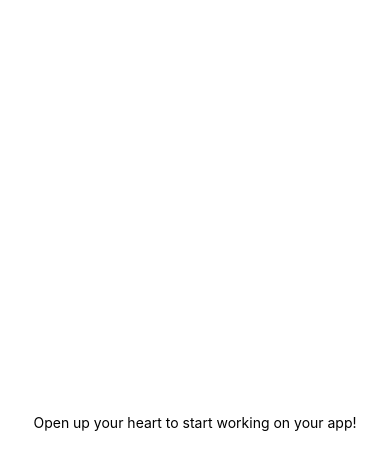
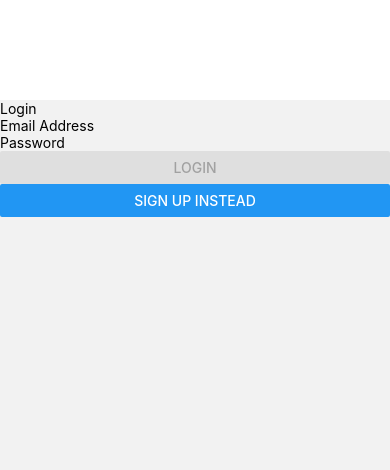
Before and after one commit to Nikodermus/Flashcards, a React Native app: screen / in a window 390 px wide. Shown: the top 470 px of the page. Built offline with nearby package versions, Linux system fonts and the light colour scheme.

Commit message:
Login & Sign up

```diff
--- a/App.js
+++ b/App.js
@@ -1,20 +1,10 @@
-import { StatusBar } from 'expo-status-bar';
-import { StyleSheet, Text, View } from 'react-native';
-
-const styles = StyleSheet.create({
-  container: {
-    flex: 1,
-    backgroundColor: '#fff',
-    alignItems: 'center',
-    justifyContent: 'center',
-  },
-});
+import { AuthContextWrapper } from './src/Wrappers/AuthContext';
+import Navigation from './src/Wrappers/Navigation';
 
 export default function App() {
   return (
-    <View style={styles.container}>
-      <Text>Open up your heart to start working on your app!</Text>
-      <StatusBar style="auto" />
-    </View>
+    <AuthContextWrapper>
+      <Navigation />
+    </AuthContextWrapper>
   );
 }
--- a/package.json
+++ b/package.json
@@ -11,15 +11,19 @@
   },
   "dependencies": {
     "@expo/webpack-config": "^18.0.1",
+    "@react-native-masked-view/masked-view": "0.2.8",
     "@react-navigation/native": "^6.1.6",
+    "@react-navigation/stack": "^6.3.16",
     "@rneui/base": "^4.0.0-rc.7",
     "@rneui/themed": "^4.0.0-rc.7",
+    "await-to-js": "^3.0.0",
     "expo": "~48.0.6",
     "expo-status-bar": "~1.4.4",
     "firebase": "^9.17.2",
     "react": "18.2.0",
     "react-dom": "18.2.0",
     "react-native": "0.71.3",
+    "react-native-gesture-handler": "^2.9.0",
     "react-native-safe-area-context": "4.5.0",
     "react-native-screens": "~3.20.0",
     "react-native-web": "~0.18.10"
--- /dev/null
+++ b/src/Screens/Categories.screen.js
@@ -0,0 +1,7 @@
+import { Text } from 'react-native';
+
+function Categories() {
+  return <Text>Categories</Text>;
+}
+
+export default Categories;
--- /dev/null
+++ b/src/Screens/Login.screen.js
@@ -0,0 +1,97 @@
+import to from 'await-to-js';
+import { signInWithEmailAndPassword } from 'firebase/auth';
+import { useCallback, useState, useEffect } from 'react';
+import { Button, Text, TextInput, View } from 'react-native';
+import { auth } from '../api/db';
+import { MESSAGES } from '../constants/errors.contstants';
+import { ROUTES } from '../constants/navigation.constants';
+import { useUser } from '../hooks/auth';
+
+function Login({ navigation }) {
+  const [user, setUser] = useUser();
+  const [form, setForm] = useState({
+    email: '',
+    password: '',
+  });
+
+  const [valid, setValid] = useState(false);
+  const [error, setError] = useState(null);
+
+  const handleChange = ({ value, key }) => {
+    setForm((prev) => ({ ...prev, [key]: value }));
+  };
+
+  const doLogin = useCallback(async () => {
+    const [loginError, userCredentials] = await to(
+      signInWithEmailAndPassword(auth, form.email, form.password)
+    );
+
+    if (loginError) {
+      const { code } = loginError;
+      setError(MESSAGES[code] || code);
+    } else {
+      auth.currentUser = userCredentials.user;
+      setUser(userCredentials.user);
+      navigation.navigate(ROUTES.categories);
+    }
+  }, [form, setError, navigation, setUser]);
+
+  useEffect(() => {
+    if (user) navigation.navigate(ROUTES.categories);
+  }, [navigation, user]);
+
+  useEffect(() => {
+    const { email, password } = form;
+
+    setValid(() => {
+      if (!email.length || !password.length) {
+        return false;
+      }
+
+      if (password.length < 6) return false;
+
+      return true;
+    });
+  }, [form]);
+
+  useEffect(() => {
+    setError(null);
+  }, [form, setError]);
+
+  const { email, password } = form;
+
+  return (
+    <View>
+      <View>
+        <Text>Login</Text>
+
+        <View>
+          <TextInput
+            placeholder="Email Address"
+            value={email}
+            textContentType="emailAddress"
+            onChangeText={(value) => handleChange({ key: 'email', value })}
+          />
+          <TextInput
+            placeholder="Password"
+            value={password}
+            textContentType="password"
+            secureTextEntry
+            onChangeText={(value) => handleChange({ key: 'password', value })}
+          />
+
+          <Button title="Login" onPress={doLogin} disabled={!valid} />
+        </View>
+
+        {error && <Text>{error}</Text>}
+
+        <Button
+          title="Sign up instead"
+          onPress={() => navigation.navigate(ROUTES.signup)}
+        />
+      </View>
+    </View>
+  );
+}
+
+export default Login;
--- /dev/null
+++ b/src/Screens/SignUp.screen.js
@@ -0,0 +1,109 @@
+import to from 'await-to-js';
+import { createUserWithEmailAndPassword } from 'firebase/auth';
+import { useCallback, useState, useEffect } from 'react';
+import { Button, Text, TextInput, View } from 'react-native';
+import { auth } from '../api/db';
+import { MESSAGES } from '../constants/errors.contstants';
+import { ROUTES } from '../constants/navigation.constants';
+import { useUser } from '../hooks/auth';
+
+function SignUp({ navigation }) {
+  const [user, setUser] = useUser();
+  const [form, setForm] = useState({
+    email: '',
+    password: '',
+    passwordConfirmation: '',
+  });
+
+  const [valid, setValid] = useState(false);
+  const [error, setError] = useState(null);
+
+  const handleChange = ({ value, key }) => {
+    setForm((prev) => ({ ...prev, [key]: value }));
+  };
+
+  const doSignUp = useCallback(async () => {
+    const [signUpError, userCredentials] = await to(
+      createUserWithEmailAndPassword(auth, form.email, form.password)
+    );
+
+    if (signUpError) {
+      const { code } = signUpError;
+      setError(MESSAGES[code] || code);
+    } else {
+      auth.currentUser = userCredentials.user;
+      setUser(userCredentials.user);
+      navigation.navigate(ROUTES.categories);
+    }
+  }, [form, setError, navigation, setUser]);
+
+  useEffect(() => {
+    if (user) navigation.navigate(ROUTES.categories);
+  }, [navigation, user]);
+
+  useEffect(() => {
+    const { email, password, passwordConfirmation } = form;
+
+    setValid(() => {
+      if (!email.length || !password.length || !passwordConfirmation.length) {
+        return false;
+      }
+
+      if (password.length < 6) return false;
+
+      if (password !== passwordConfirmation) return false;
+
+      return true;
+    });
+  }, [form]);
+
+  useEffect(() => {
+    setError(null);
+  }, [form, setError]);
+
+  const { email, password, passwordConfirmation } = form;
+
+  return (
+    <View>
+      <View>
+        <Text>Sign Up</Text>
+
+        <View>
+          <TextInput
+            placeholder="Email Address"
+            value={email}
+            textContentType="emailAddress"
+            onChangeText={(value) => handleChange({ key: 'email', value })}
+          />
+          <TextInput
+            placeholder="Password"
+            value={password}
+            textContentType="password"
+            secureTextEntry
+            onChangeText={(value) => handleChange({ key: 'password', value })}
+          />
+          <TextInput
+            placeholder="Confirm Password"
+            value={passwordConfirmation}
+            textContentType="password"
+            secureTextEntry
+            onChangeText={(value) =>
+              handleChange({ key: 'passwordConfirmation', value })
+            }
+          />
+
+          <Button title="Sign Up" onPress={doSignUp} disabled={!valid} />
+        </View>
+
+        {error && <Text>{error}</Text>}
+
+        <Button
+          title="Login instead"
+          onPress={() => navigation.navigate(ROUTES.login)}
+        />
+      </View>
+    </View>
+  );
+}
+
+export default SignUp;
--- /dev/null
+++ b/src/Wrappers/AuthContext.js
@@ -0,0 +1,9 @@
+import { createContext, useState } from 'react';
+
+export const AuthContext = createContext();
+
+export function AuthContextWrapper({ children }) {
+  const value = useState(null);
+
+  return <AuthContext.Provider value={value}>{children}</AuthContext.Provider>;
+}
--- /dev/null
+++ b/src/Wrappers/Navigation.js
@@ -0,0 +1,24 @@
+import { NavigationContainer } from '@react-navigation/native';
+import { createStackNavigator } from '@react-navigation/stack';
+import { View } from 'react-native';
+import { ROUTES } from '../constants/navigation.constants';
+import Categories from '../Screens/Categories.screen';
+import Login from '../Screens/Login.screen';
+import SignUp from '../Screens/SignUp.screen';
+
+const Stack = createStackNavigator();
+
+function Navigation() {
+  return (
+    <NavigationContainer>
+      <View style={{ marginTop: 100 }} />
+      <Stack.Navigator screenOptions={{ headerShown: false }}>
+        <Stack.Screen name={ROUTES.login} component={Login} />
+        <Stack.Screen name={ROUTES.signup} component={SignUp} />
+        <Stack.Screen name={ROUTES.categories} component={Categories} />
+      </Stack.Navigator>
+    </NavigationContainer>
+  );
+}
+
+export default Navigation;
--- /dev/null
+++ b/src/api/db.js
@@ -0,0 +1,17 @@
+import { getAuth } from 'firebase/auth';
+import firebase from 'firebase/compat/app';
+import 'firebase/compat/auth';
+import 'firebase/compat/firestore';
+
+const firebaseConfig = {
+  apiKey: 'AIzaSyANVgsSp6BaSvafPz64VrLE6p3ZKIHkla0',
+  authDomain: 'flashcard-local.firebaseapp.com',
+  projectId: 'flashcard-local',
+  storageBucket: 'flashcard-local.appspot.com',
+  messagingSenderId: '551018816172',
+  appId: '1:551018816172:web:8d36269fe2520f64e67509',
+};
+
+export const app = firebase.initializeApp(firebaseConfig);
+export const db = firebase.firestore();
+export const auth = getAuth(app);
--- /dev/null
+++ b/src/constants/errors.contstants.js
@@ -0,0 +1,4 @@
+export const MESSAGES = {
+  'auth/email-already-exists': 'Invalid user information',
+  'auth/invalid-email': 'Email is not valid',
+};
--- /dev/null
+++ b/src/constants/navigation.constants.js
@@ -0,0 +1,5 @@
+export const ROUTES = {
+  login: 'Login',
+  signup: 'Signup',
+  categories: 'Categories',
+};
--- /dev/null
+++ b/src/hooks/auth.js
@@ -0,0 +1,4 @@
+import { useContext } from 'react';
+import { AuthContext } from '../Wrappers/AuthContext';
+
+export const useUser = () => useContext(AuthContext);
```
Also changed, not shown: .eslintrc.json, 1 other file (tests, documents, lock files or other folders).
